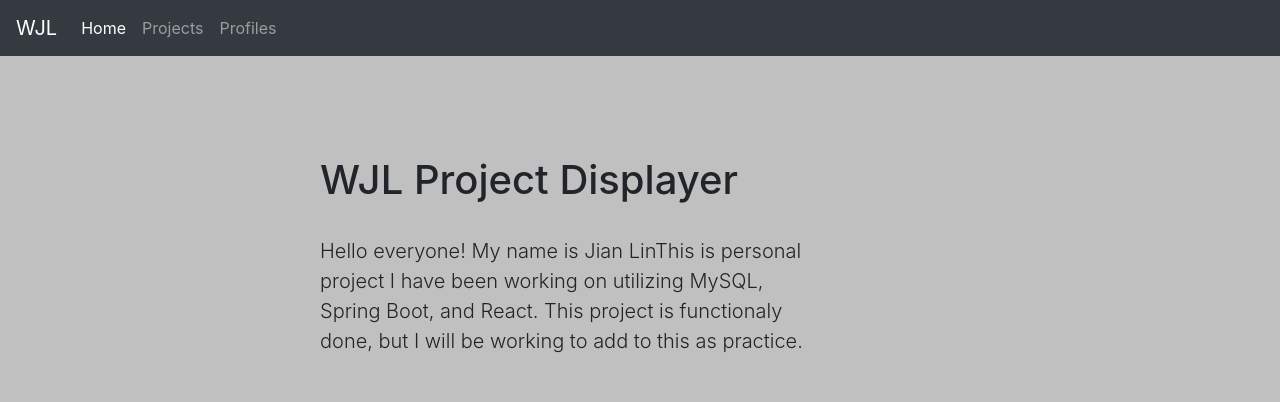
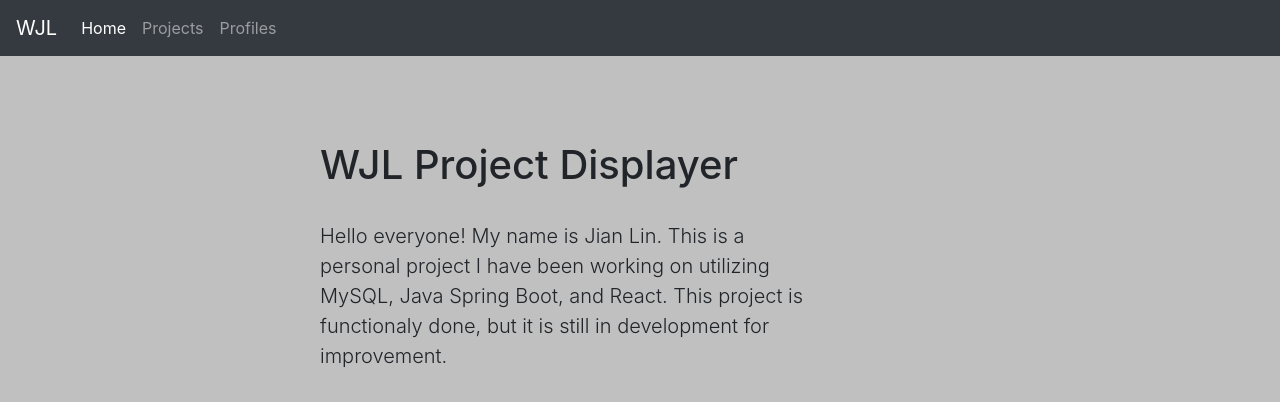
Before and after one commit to WahJianLin/Project-Displayer-App, a React (Create React App) app: page / in a window 1280 px wide. Shown: the top 402 px of the page. Built offline with nearby package versions, Linux system fonts and the light colour scheme.

Commit message:
Updated Landing page message

```diff
--- a/src/components/home.jsx
+++ b/src/components/home.jsx
@@ -12,10 +12,10 @@ class Home extends Component {
             <div className="landingMsg">
               <br></br>
               <p className="lead">
-                Hello everyone! My name is Jian LinThis is personal project I
-                have been working on utilizing MySQL, Spring Boot, and React.
-                This project is functionaly done, but I will be working to add
-                to this as practice.
+                Hello everyone! My name is Jian Lin. This is a personal project
+                I have been working on utilizing MySQL, Java Spring Boot, and
+                React. This project is functionaly done, but it is still in
+                development for improvement.
               </p>
             </div>
           </div>
```
